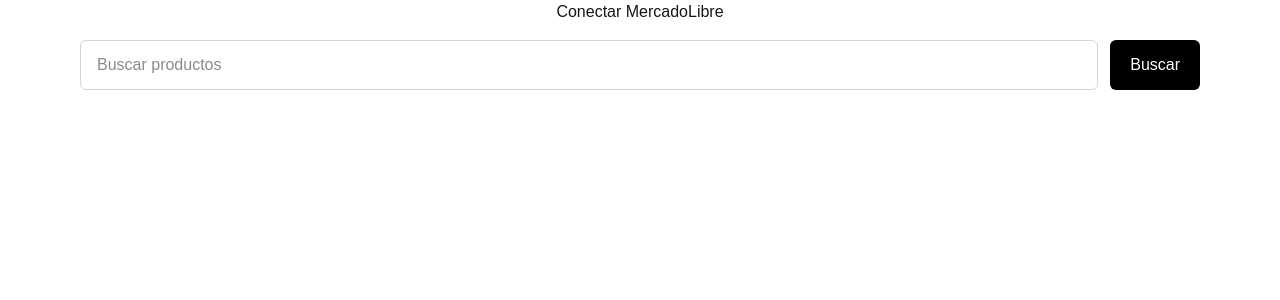
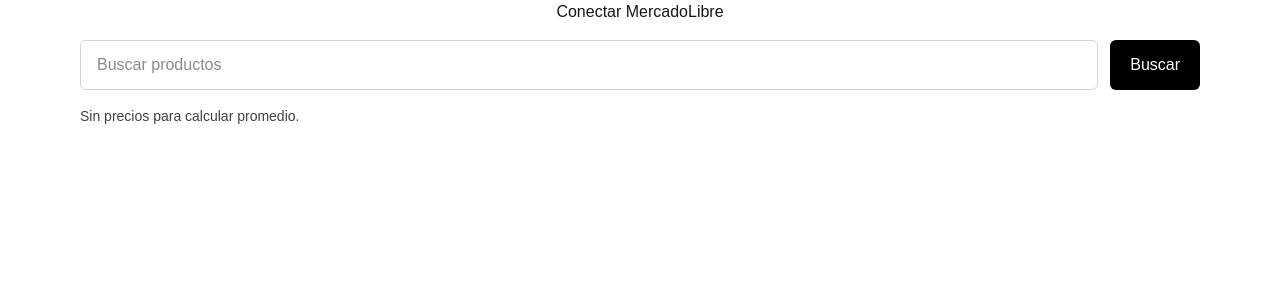
Before and after one commit to Epileptic-Experience/PriceChecker, a Next.js app: page / in a window 1280 px wide. Shown: the top 300 px of the page. Built offline with nearby package versions, Linux system fonts and the light colour scheme.

Commit message:
adding opportunity tag

```diff
--- a/app/components/homeContent.tsx
+++ b/app/components/homeContent.tsx
@@ -190,8 +190,8 @@
 
     void startLogin();
   };
-  const priceList: number[] = []
 
+  const priceList: number[] = [];
 
   for (const result of results) {
     const amount = result.sale_price?.amount;
@@ -201,9 +201,11 @@
     }
   }
 
+  const priceSum = priceList.reduce((acc, value) => acc + value, 0);
+  const averagePrice = priceList.length > 0 ? priceSum / priceList.length : null;
+  const averageCurrency =
+    results.find((result) => typeof result.sale_price?.amount === "number")?.sale_price?.currency_id || "ARS";
 
-  const priceSum = priceList.reduce((acc, value) => acc + value, 0);
-  const averagePrice = priceList.length > 0 ? priceSum / priceList.length : null
   return (
     <div className="flex flex-col items-center justify-center gap-4">
       <button onClick={handleLogin}>Conectar MercadoLibre</button>
@@ -228,8 +230,18 @@
         </button>
       </div>
 
+      <div className="w-full max-w-6xl px-4 text-sm text-neutral-700">
+        {averagePrice !== null ? (
+          <p>
+            Promedio de precios: {formatCurrency(averagePrice, averageCurrency)}{" "}
+            (calculado con {priceList.length} productos con precio)
+          </p>
+        ) : (
+          <p>Sin precios para calcular promedio.</p>
+        )}
+      </div>
+
       <div className="grid w-full max-w-6xl grid-cols-1 gap-4 px-4 sm:grid-cols-2 lg:grid-cols-3 xl:grid-cols-4">
-        {averagePrice}
         {results.map((item) => {
           const imageUrl = item.pictures?.[0]?.url;
           const description = item.short_description?.content?.trim();
@@ -239,7 +251,8 @@
           const currencyId = salePrice?.currency_id ?? "ARS";
           const hasSalePrice = typeof saleAmount === "number";
           const hasRegularPrice =
-            typeof regularAmount === "number" && (!hasSalePrice || regularAmount > saleAmount);
+          typeof regularAmount === "number" && (!hasSalePrice || regularAmount > saleAmount);
+          const isOpportunity = hasSalePrice && averagePrice !== null && saleAmount < averagePrice;
 
           return (
             <article
@@ -263,6 +276,7 @@
               <div className="flex flex-col gap-3 p-4">
                 <div className="flex items-start justify-between gap-3">
                   <h2 className="line-clamp-2 text-sm font-semibold text-neutral-900">{item.name}</h2>
+                  <h2 className="line-clamp-2 text-sm font-semibold text-neutral-900">{isOpportunity ? "OPORTUNIDAD" : ""}</h2>
                   {item.status && (
                     <span className="rounded-full bg-neutral-100 px-2 py-1 text-[10px] font-medium uppercase tracking-wide text-neutral-600">
                       {item.status}
@@ -281,6 +295,10 @@
                     <>
                       <p className="text-lg font-semibold text-neutral-900">
                         {formatCurrency(saleAmount, currencyId)}
+                      </p>
+                      <p>
+
+
                       </p>
                       {hasRegularPrice && (
                         <p className="text-xs text-neutral-500 line-through">
```
